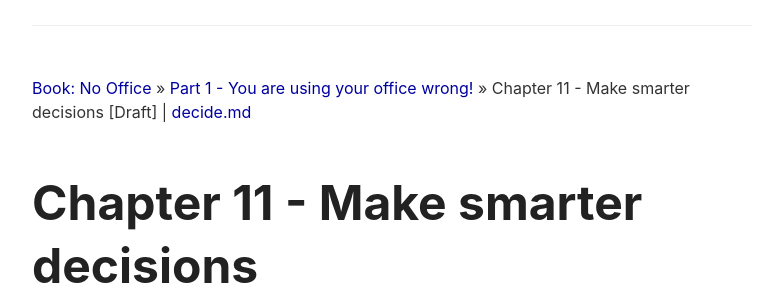
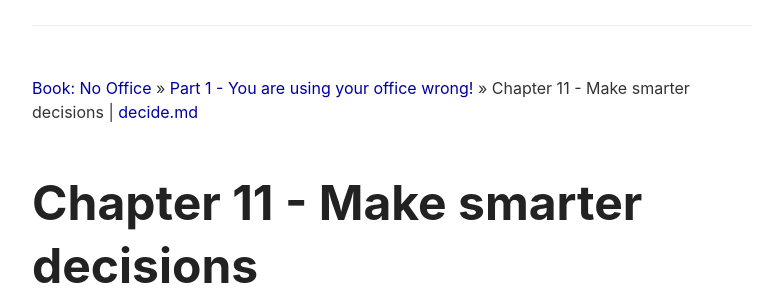
Before and after one commit to Nozbe/NoOffice.org, a Jekyll site: the page built from _book/decide.md, in a window 1280 px wide and 900 px high. Shown: the part 178-470 px from the top of the window, without its empty margins (248-1030 px from the left). Built offline with Jekyll 4.4.1, drawn with Linux system fonts in a browser that asks for light colours.

Commit message:
Update to 11 chapters

```diff
--- a/_data/book.yml
+++ b/_data/book.yml
@@ -5,7 +5,7 @@ draft: "[Draft]"
 none: "Nothing written yet..."
 url: book
 github: "https://github.com/Nozbe/NoOffice.org/blob/master/_book/"
-updated: "August 6, 2020"
+updated: "August 9, 2020"
 toc:
 - url: intro
   status: ready # options are: none (no file created), draft (rough draft), ready (just written) and publish (published document)
@@ -46,7 +46,7 @@ toc:
     status: ready
     chname: Chapter 10
   - url: decide
-    status: draft
+    status: ready
     chname: Chapter 11
   - url: lean
     status: draft
```
